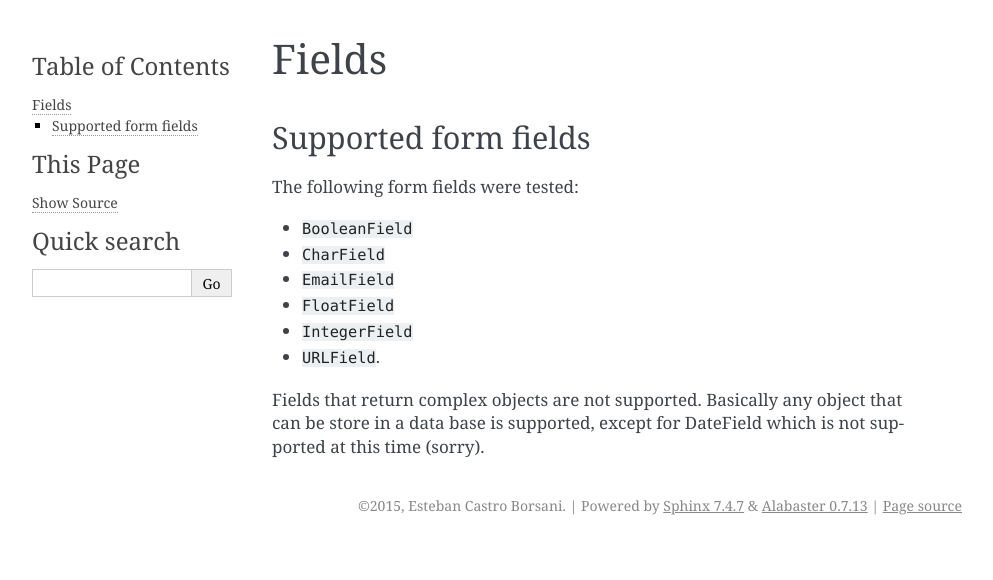
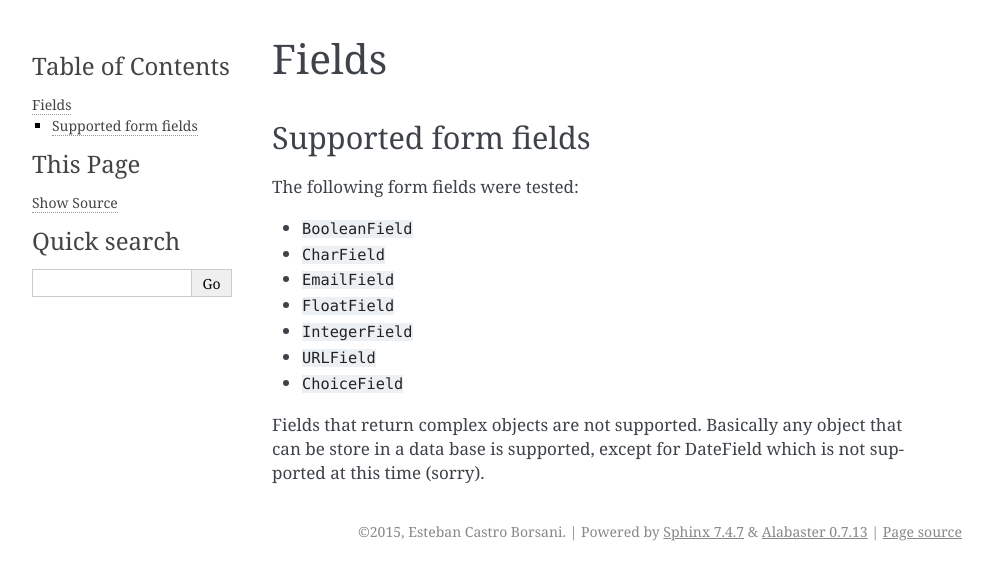
Before and after one commit to nitely/django-djconfig, a Sphinx documentation site: the page built from docs/fields.rst, in a window 1280 px wide. Shown: the top 580 px of the page, without its empty margins (148-1141 px from the left). Built offline with Sphinx 7.4.7, drawn with Linux system fonts in a browser that asks for light colours.

```diff
--- a/docs/fields.rst
+++ b/docs/fields.rst
@@ -13,7 +13,8 @@ The following form fields were tested:
 * ``EmailField``
 * ``FloatField``
 * ``IntegerField``
-* ``URLField``.
+* ``URLField``
+* ``ChoiceField``
 
 Fields that return complex objects are not supported.
 Basically any object that can be store in a data base is supported,
```
Also changed, not shown: README.md (+1 -1 lines), .travis.yml.
